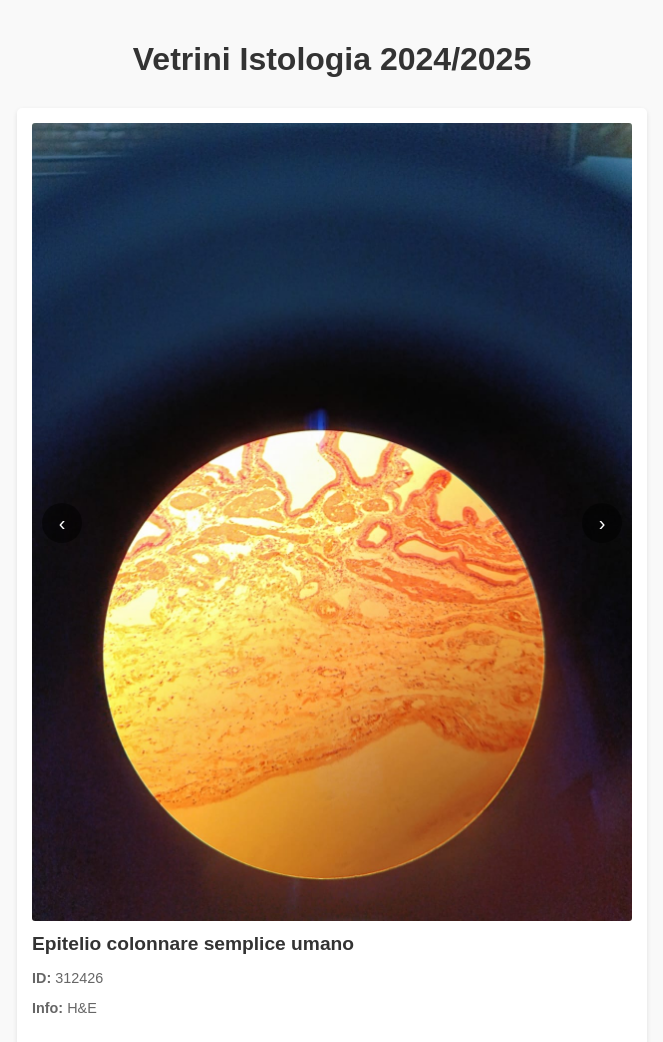
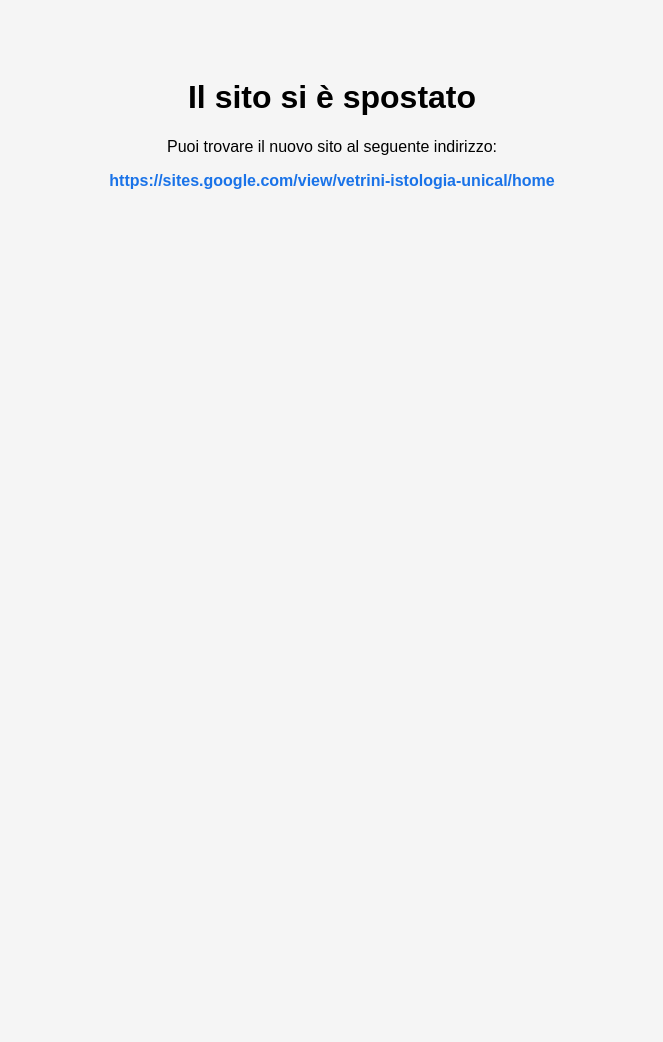
Before and after one commit to atturk/Vetrini_Istologia_2024, a plain HTML site: page index.html in a window 1280 px wide. Shown: the top 1042 px of the page, without its empty margins (308-971 px from the left). After the commit the page ends 800 px from the top, so only its background shows below. Drawn offline with Linux system fonts and the light colour scheme.

Commit message:
sito spostato update index

```diff
--- a/index.html
+++ b/index.html
@@ -3,17 +3,29 @@
 <head>
   <meta charset="UTF-8">
   <meta name="viewport" content="width=device-width, initial-scale=1">
-  <title>Vetrini Istologia 2024</title>
-  <link rel="stylesheet" href="style.css">
+  <title>Sito spostato</title>
+  <style>
+    body {
+      font-family: Arial, sans-serif;
+      text-align: center;
+      padding: 50px;
+      background-color: #f5f5f5;
+    }
+    a {
+      color: #1a73e8;
+      text-decoration: none;
+      font-weight: bold;
+    }
+    a:hover {
+      text-decoration: underline;
+    }
+  </style>
 </head>
 <body>
-  <header>
-    <h1>Vetrini Istologia 2024/2025</h1>
-  </header>
-
-  <!-- Container per gli item -->
-  <main id="carousel-container"></main>
-
-  <script src="script.js"></script>
+  <h1>Il sito si è spostato</h1>
+  <p>Puoi trovare il nuovo sito al seguente indirizzo:</p>
+  <p><a href="https://sites.google.com/view/vetrini-istologia-unical/home" target="_blank">
+    https://sites.google.com/view/vetrini-istologia-unical/home
+  </a></p>
 </body>
 </html>
```
